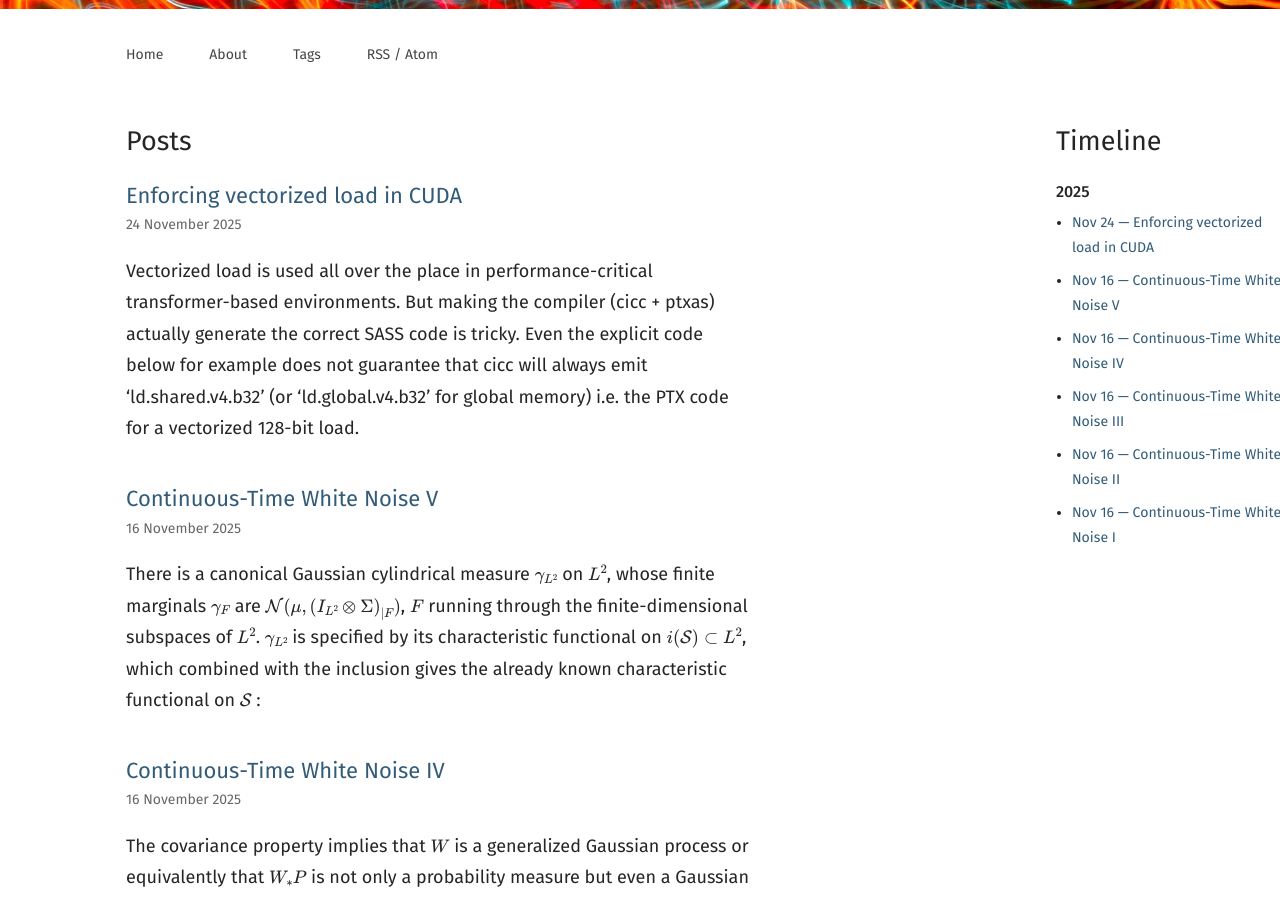
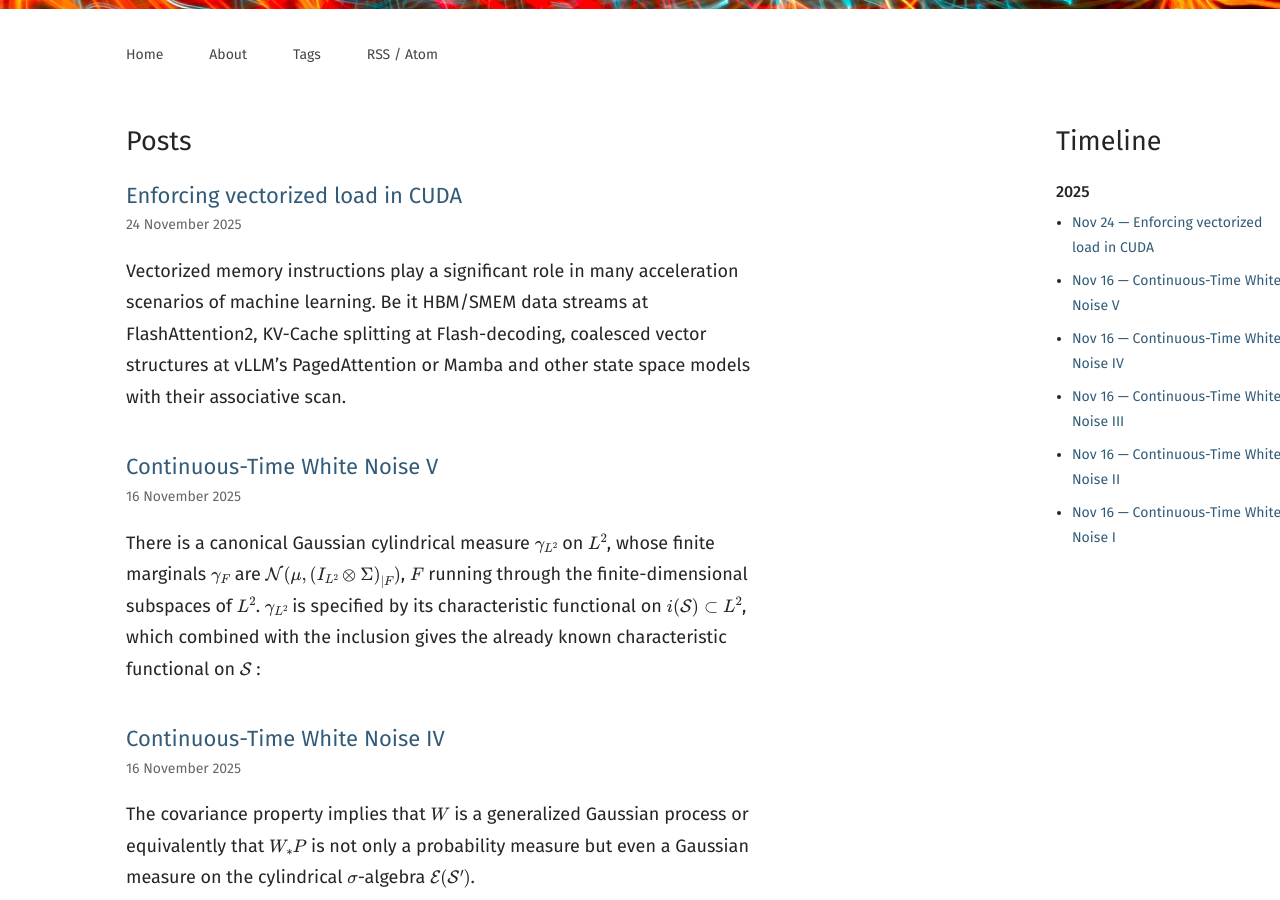
Before and after one commit to sema4r/sema4r.github.io, a Jekyll site: the page built from index.md, in a window 1280 px wide and 900 px high, scrolled down 356 px. Built offline with Jekyll 4.4.1, drawn with Linux system fonts in a browser that asks for light colours; part of the change alters nothing that is shown.

Commit message:
Update 2025-11-24-VECT128.md

````diff
--- a/_posts/2025-11-24-VECT128.md
+++ b/_posts/2025-11-24-VECT128.md
@@ -7,9 +7,15 @@ tags:
   - Machine Learning
 ---
 
-Vectorized load is used all over the place in performance-critical transformer-based environments. But making the compiler (cicc + ptxas)
-actually generate the correct SASS code is tricky. Even the explicit code below for example does not guarantee that cicc will always emit
+Vectorized memory instructions play a significant role in many acceleration scenarios of machine learning.
+Be it HBM/SMEM data streams at FlashAttention2, KV-Cache splitting at Flash-decoding, coalesced vector
+structures at vLLM's PagedAttention or Mamba and other state space models with their associative scan.
+
+But making the CUDA compiler infrastructure (NVVM/cicc + ptxas) actually generate vectorized PTX or SASS
+instructions reliably is not straight forward. (with the same toolchain version and compiler flags)
+Even explicit code like in the snippet below does not guarantee that cicc will always emit
 'ld.shared.v4.b32' (or 'ld.global.v4.b32' for global memory) i.e. the PTX code for a vectorized 128-bit load.
+ptxas might fail too.
 
 ```cpp
 __global__ void kernel(float4* output) {
@@ -25,26 +31,35 @@ __global__ void kernel(float4* output) {
 
   const float4* __restrict__ __align__(16) ptr = reinterpret_cast<const float4*>(&smem[idx]);
 
-  float4 x = ptr[0];
-
-  output[idx + 0] = x.x;
-  output[idx + 1] = x.y;
-  output[idx + 2] = x.z;
-  output[idx + 3] = x.w;
+  output[threadId.x] = ptr[0];
 
 }
 ```
 
-Possible reasons are :
+Potential obstructions for the emission of vectorized instructions in the compile step
 
-(1) Optimization level too low. Vectorization might not happen for levels < O3 .
+C++ CUDA $\longrightarrow$ PTX code  (NVVM/cicc)
 
-(2) Register pressure too high. Based on its internal bookkeeping and heuristics, the compiler conducts a static analysis about the
+- Alignment knowledge.
+
+- Aliasing information.
+
+- Access pattern identification
+
+- Optimization level too low. Vectorization might not happen for levels < O3 .
+
+- Optimization heuristics
+
+
+- Register pressure too high. Based on its internal bookkeeping and heuristics, the compiler conducts a static analysis about the
     expected usage of registers. If the compiler is low, on registers it might emit scalar loads for a more flexible schedule.
 
-(3) Alignment knowledge
 
-(4) Aliasing information
+PTX $\longrightarrow$ SASS (ptxas)
+
+
+
+
 
 
 Philosophy : CUDA C++ expresses intent, but ptxas chooses the final instructions.
````
